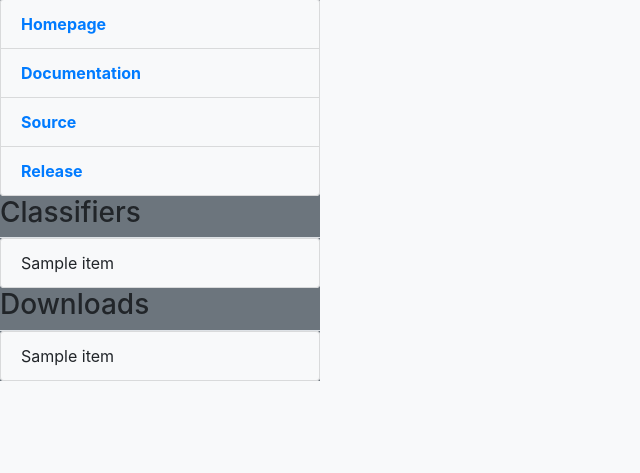
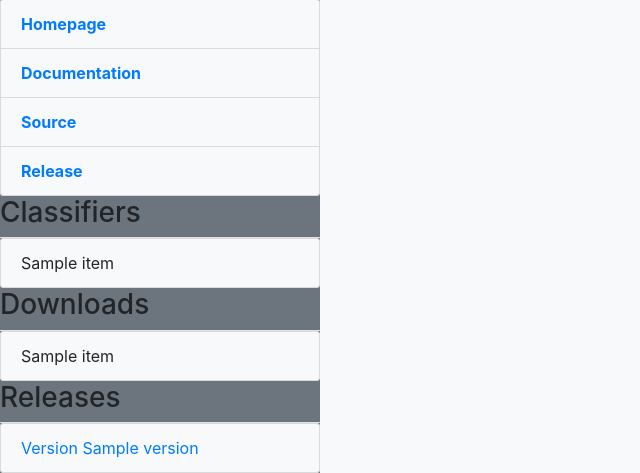
Before and after one commit to tookas92/PyPiIndex, a Python web app: template templates/detail.html in a window 1280 px wide. Shown: the part 642-1115 px from the top of the page, without its empty margins (0-640 px from the left). Before the commit the page ends 1023 px from the top, so only its background shows below. Run offline with Jinja, Linux system fonts and the light colour scheme; the template is opened without the code that fills it: most values are stand-ins (such as "Sample title", 1, 10 or a date in 2020); some libraries are stand-ins or nearby versions.

Commit message:
Parse releases

```diff
--- a/settings.py
+++ b/settings.py
@@ -83,7 +83,7 @@ WSGI_APPLICATION = "wsgi.application"
 DATABASES = {
     "default": {
         "ENGINE": "django.db.backends.sqlite3",
-        "NAME": os.path.join(BASE_DIR, "db.sqlite3"),
+        "NAME": os.path.join(PROJECT_PATH, "db.sqlite3"),
     }
 }
 
--- a/templates/detail.html
+++ b/templates/detail.html
@@ -74,6 +74,18 @@
                         {% endfor %}
                     </ul>
                 </div>
+                {% if package.releases %}
+                <div class="row border-bottom">
+                    <h3>Releases</h3>
+                </div>
+                <div class="row">
+                    <ul class="list-group w-100 bg-light">
+                        {% for version, url in package.releases.to_dict.items %}
+                        <li class="list-group-item bg-light"><a href="{{url}}">Version {{version}}</a> </li>
+                        {% endfor %}
+                    </ul>
+                </div>
+                {% endif %}
             </div>
             <div class="col-md-9 bg-light desc-col">
                 <div class="row border-bottom bg-secondary">
```
Also changed, not shown: packages/utils.py (+12 -0 lines).
